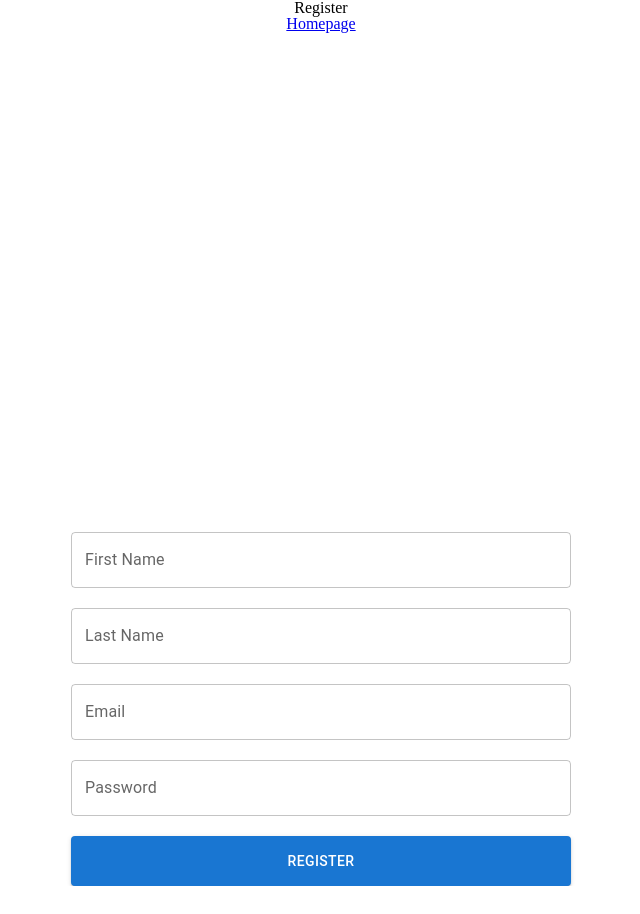
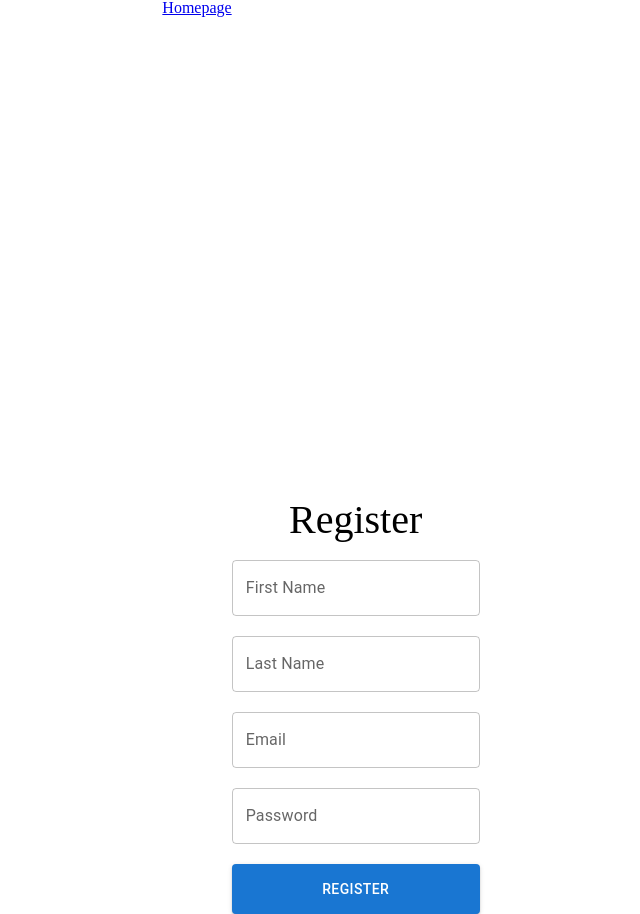
Before and after one commit to TyroneKong/anime, a React (Create React App) app in the folder client/reminisce/: page /register in a window 1280 px wide. Shown: the whole page, without its empty margins (319-959 px from the left). Before the commit the page ends 886 px from the top, so only its background shows below. Built offline with nearby package versions, Linux system fonts and the light colour scheme.

Commit message:
amended styling to login and register form

```diff
--- a/client/reminisce/src/pages/Homepage.js
+++ b/client/reminisce/src/pages/Homepage.js
@@ -4,8 +4,8 @@ import "./Homepage.scss";
 
 export const Homepage = () => {
   return (
-    <div>
-      <h1>Homepage</h1>
+    <div className="homepage">
+      <h1 className="homepage__title">Homepage</h1>
       <nav>
         <NavLink to="/register">Register</NavLink>
         <NavLink to="/Login">Login</NavLink>
--- a/client/reminisce/src/pages/Homepage.scss
+++ b/client/reminisce/src/pages/Homepage.scss
@@ -2,3 +2,9 @@ nav {
   display: flex;
   column-gap: 20px;
 }
+
+.homepage {
+  &__title {
+    font-size: 40px;
+  }
+}
--- a/client/reminisce/src/pages/Login.js
+++ b/client/reminisce/src/pages/Login.js
@@ -6,11 +6,12 @@ import { NavLink } from "react-router-dom";
 
 export const Login = ({ emailHandler, passwordHandler, token, login }) => {
   return (
-    <div>
-      <h1>Login</h1>
+    <div className="login">
       <NavLink to="/">Homepage</NavLink>
       <div className="form-wrapper">
         <form className="form" onSubmit={login}>
+          <h1 className="login__title">Login</h1>
+
           <TextField
             className="form__fields"
             onChange={emailHandler}
--- a/client/reminisce/src/pages/Login.scss
+++ b/client/reminisce/src/pages/Login.scss
@@ -9,9 +9,16 @@
   flex-direction: column;
   row-gap: 20px;
   &__fields {
-    width: 500px;
+    max-width: 100%;
   }
 }
 button {
   height: 50px;
+  max-width: 100%;
 }
+
+.login {
+  &__title {
+    font-size: 40px;
+  }
+}
--- a/client/reminisce/src/pages/PersonalisedPage.js
+++ b/client/reminisce/src/pages/PersonalisedPage.js
@@ -5,7 +5,7 @@ import "./PersonalisedPage.scss";
 export const PersonalisedPage = ({ user }) => {
   return (
     <div className="personalised">
-      <h1 className="personalised__title">Anime Search Page</h1>
+      <h1 className="personalised__title">Anime Search</h1>
       <h2 className="personalised__greeting">Welcome {user.first_name}</h2>
       <SearchEngine />
     </div>
--- a/client/reminisce/src/pages/Register.js
+++ b/client/reminisce/src/pages/Register.js
@@ -2,6 +2,7 @@ import React from "react";
 import { TextField, Button } from "@mui/material";
 import "./Register.scss";
 import { NavLink } from "react-router-dom";
+import "./Register.scss";
 
 export const Register = ({
   register,
@@ -11,11 +12,13 @@ export const Register = ({
   registerPasswordHandler,
 }) => {
   return (
-    <div>
-      <h1>Register</h1>
+    <div className="register">
       <NavLink to="/">Homepage</NavLink>
+
       <div className="form-wrapper">
         <form className="form" onSubmit={register}>
+          <h1 className="register__title">Register</h1>
+
           <TextField
             className="form__fields"
             onChange={firstnameHandler}
--- a/client/reminisce/src/pages/Register.scss
+++ b/client/reminisce/src/pages/Register.scss
@@ -0,0 +1,7 @@
+.register {
+  display: flex;
+  justify-content: center;
+  &__title {
+    font-size: 40px;
+  }
+}
```
